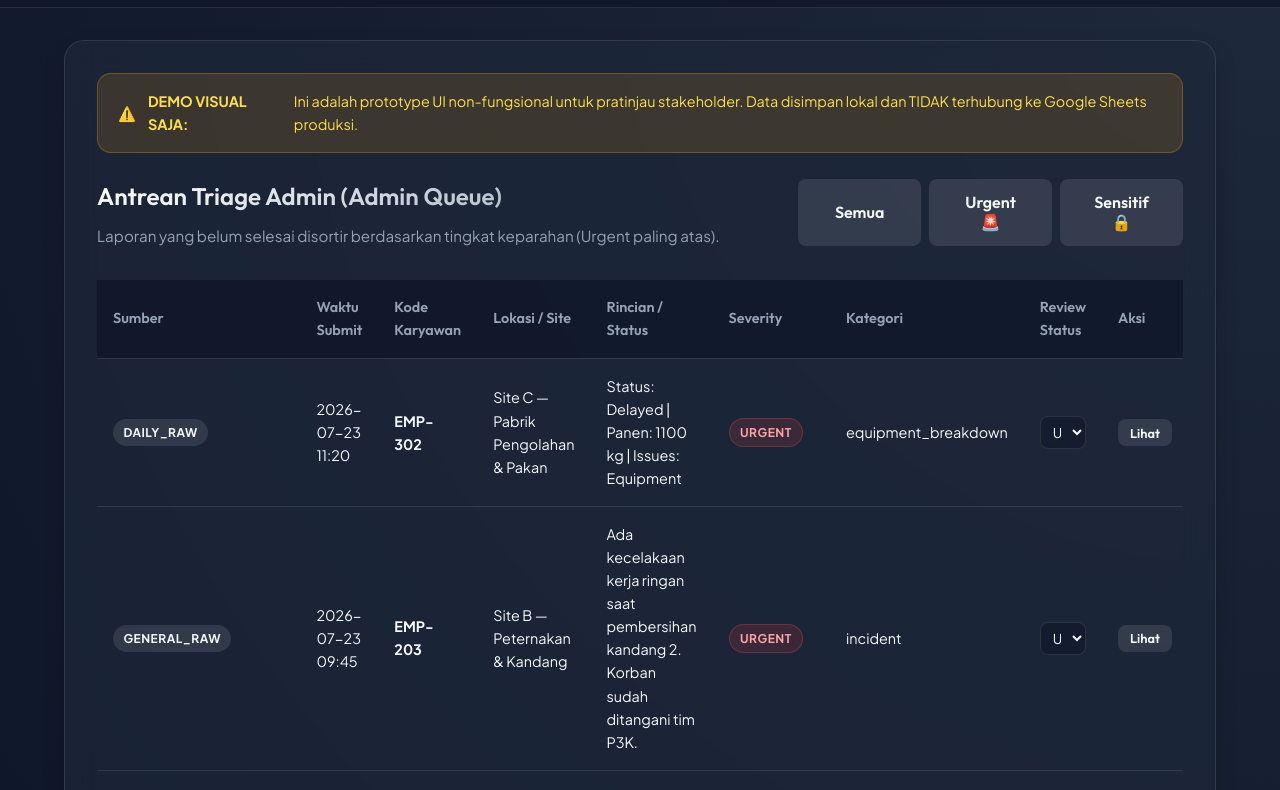
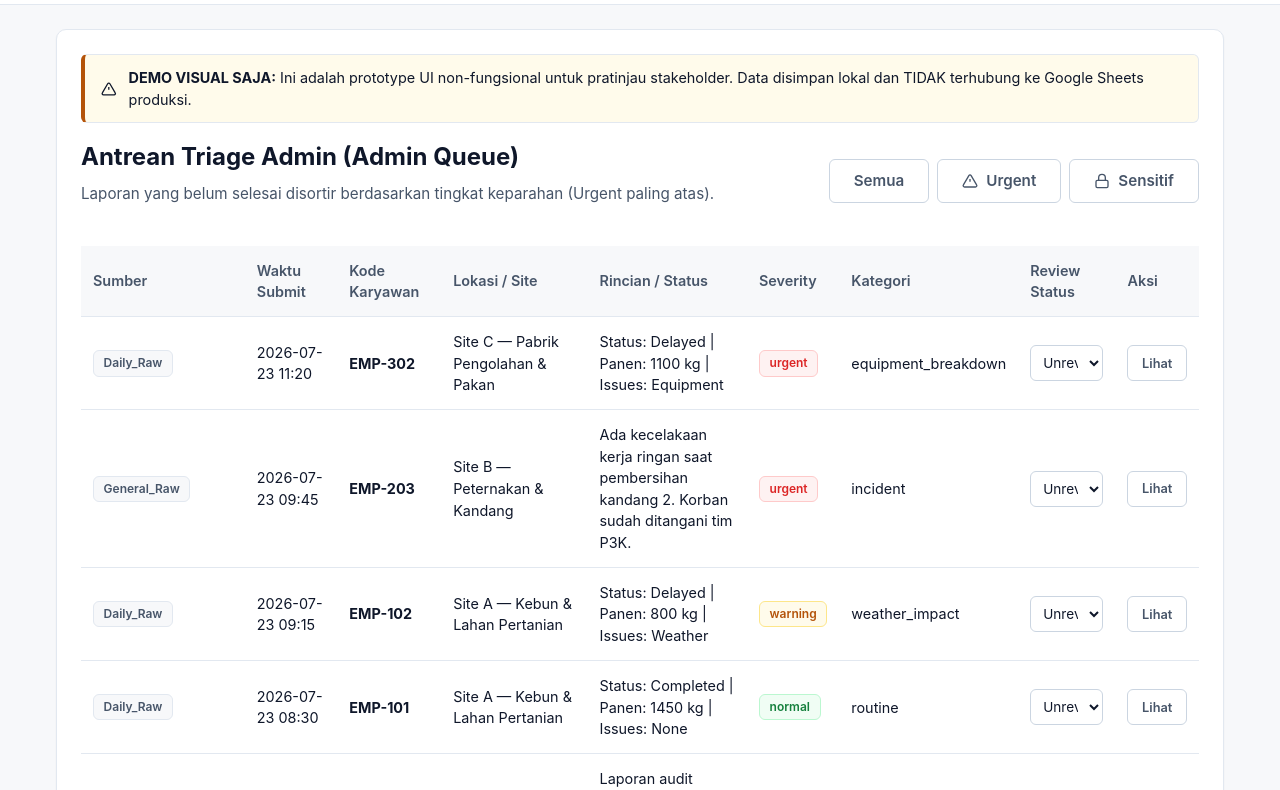
Before and after one commit to nathanpriandi/MPL_sistem_lapor, a website: page web/admin.html in a window 1280 px wide. Shown: the part 64-854 px from the top of the page. Drawn offline with Linux system fonts and the light colour scheme.

Commit message:
style(web): execute UI/UX light theme redesign, system fonts, flat surfaces, SVG icons, and remove inline styles

```diff
--- a/web/admin.html
+++ b/web/admin.html
@@ -25,19 +25,26 @@
 
   <div class="container-wide">
     <div class="card">
-      <div class="alert-banner alert-warning" style="margin-bottom: 1.5rem;">
-        ⚠️ <strong>DEMO VISUAL SAJA:</strong> Ini adalah prototype UI non-fungsional untuk pratinjau stakeholder. Data disimpan lokal dan TIDAK terhubung ke Google Sheets produksi.
+      <div class="alert-banner alert-warning">
+        <svg class="svg-icon" width="16" height="16" viewBox="0 0 24 24" fill="none" stroke="currentColor" stroke-width="2" aria-hidden="true"><path d="M12 9v4M12 17h.01M10.29 3.86l-8.18 14A2 2 0 0 0 3.82 21h16.36a2 2 0 0 0 1.71-3.14l-8.18-14a2 2 0 0 0-3.42 0z"/></svg>
+        <span><strong>DEMO VISUAL SAJA:</strong> Ini adalah prototype UI non-fungsional untuk pratinjau stakeholder. Data disimpan lokal dan TIDAK terhubung ke Google Sheets produksi.</span>
       </div>
 
-      <div style="display: flex; justify-content: space-between; align-items: center; margin-bottom: 1rem; flex-wrap: wrap; gap: 1rem;">
+      <div class="flex-between-wrap">
         <div>
           <h1 class="card-title">Antrean Triage Admin (Admin Queue)</h1>
-          <p class="card-subtitle" style="margin-bottom: 0;">Laporan yang belum selesai disortir berdasarkan tingkat keparahan (Urgent paling atas).</p>
+          <p class="card-subtitle">Laporan yang belum selesai disortir berdasarkan tingkat keparahan (Urgent paling atas).</p>
         </div>
-        <div style="display: flex; gap: 0.5rem;">
+        <div class="button-group-flex">
           <button class="btn btn-secondary" onclick="renderQueue('all')">Semua</button>
-          <button class="btn btn-secondary" onclick="renderQueue('urgent')">Urgent 🚨</button>
-          <button class="btn btn-secondary" onclick="renderQueue('sensitive')">Sensitif 🔒</button>
+          <button class="btn btn-secondary" onclick="renderQueue('urgent')">
+            <svg class="svg-icon" width="16" height="16" viewBox="0 0 24 24" fill="none" stroke="currentColor" stroke-width="2" aria-hidden="true"><path d="M12 9v4M12 17h.01M10.29 3.86l-8.18 14A2 2 0 0 0 3.82 21h16.36a2 2 0 0 0 1.71-3.14l-8.18-14a2 2 0 0 0-3.42 0z"/></svg>
+            <span>Urgent</span>
+          </button>
+          <button class="btn btn-secondary" onclick="renderQueue('sensitive')">
+            <svg class="svg-icon" width="16" height="16" viewBox="0 0 24 24" fill="none" stroke="currentColor" stroke-width="2" aria-hidden="true"><rect x="3" y="11" width="18" height="11" rx="2"/><path d="M7 11V7a5 5 0 0 1 10 0v4"/></svg>
+            <span>Sensitif</span>
+          </button>
         </div>
       </div>
 
@@ -122,7 +129,7 @@
       });
 
       if (combined.length === 0) {
-        tbody.innerHTML = `<tr><td colspan="9" style="text-align: center; color: var(--text-muted); padding: 2rem;">Tidak ada laporan pending di antrean.</td></tr>`;
+        tbody.innerHTML = `<tr><td colspan="9" class="text-muted-center">Tidak ada laporan pending di antrean.</td></tr>`;
         return;
       }
 
@@ -131,15 +138,15 @@
         const badgeClass = `badge-${item.severity}`;
 
         tr.innerHTML = `
-          <td><span class="badge" style="background: rgba(255,255,255,0.1);">${item.source}</span></td>
+          <td><span class="badge badge-neutral">${item.source}</span></td>
           <td>${item.timestamp}</td>
           <td><strong>${item.empId}</strong></td>
           <td>${item.site}</td>
-          <td style="max-width: 300px;">${item.detail}</td>
+          <td class="max-w-details">${item.detail}</td>
           <td><span class="badge ${badgeClass}">${item.severity}</span></td>
           <td>${item.category}</td>
           <td>
-            <select onchange="updateStatus('${item.type}', ${item.rawObj.id}, this.value)" style="padding: 0.35rem 0.5rem; font-size: 0.85rem;">
+            <select onchange="updateStatus('${item.type}', ${item.rawObj.id}, this.value)" class="table-select">
               <option value="Unreviewed" ${item.reviewStatus==='Unreviewed'?'selected':''}>Unreviewed</option>
               <option value="In Review" ${item.reviewStatus==='In Review'?'selected':''}>In Review</option>
               <option value="Action Needed" ${item.reviewStatus==='Action Needed'?'selected':''}>Action Needed</option>
@@ -147,7 +154,7 @@
             </select>
           </td>
           <td>
-            <button class="btn btn-secondary" style="padding: 0.35rem 0.75rem; font-size: 0.8rem;" onclick="alert('Detail Laporan:\\n\\nLokasi: ${item.site}\\nOleh: ${item.empId}\\nRincian: ${item.detail}')">Lihat</button>
+            <button class="btn btn-secondary table-btn-sm" onclick="alert('Detail Laporan:\\n\\nLokasi: ${item.site}\\nOleh: ${item.empId}\\nRincian: ${item.detail}')">Lihat</button>
           </td>
         `;
         tbody.appendChild(tr);
--- a/web/style.css
+++ b/web/style.css
@@ -1,37 +1,58 @@
-/* Modern Design System for Digital Reporting System */
-@import url('https://fonts.googleapis.com/css2?family=Outfit:wght@300;400;500;600;700&family=Plus+Jakarta+Sans:wght@400;500;600;700&display=swap');
+/* Sistem Pelaporan Digital — Design Tokens & Base Styles */
+/* System font stack loads instantly with zero network requests */
 
 :root {
-  --font-heading: 'Outfit', sans-serif;
-  --font-body: 'Plus Jakarta Sans', sans-serif;
+  --font-base: -apple-system, BlinkMacSystemFont, "Segoe UI", Roboto, "Helvetica Neue", Arial, sans-serif;
 
-  --bg-primary: #0f172a;
-  --bg-card: rgba(30, 41, 59, 0.7);
-  --bg-card-hover: rgba(51, 65, 85, 0.8);
-  --border-color: rgba(255, 255, 255, 0.1);
+  /* Neutrals (light theme) */
+  --bg-app: #F7F8FA;
+  --bg-surface: #FFFFFF;
+  --border-color: #E2E8F0;
+  --border-strong: #CBD5E1;
 
-  --text-main: #f8fafc;
-  --text-muted: #94a3b8;
-  --text-dim: #64748b;
+  --text-primary: #0F172A;
+  --text-secondary: #475569;
+  --text-muted: #64748B;
+  --text-on-primary: #FFFFFF;
 
-  --primary: #10b981;
-  --primary-hover: #059669;
-  --primary-light: rgba(16, 185, 129, 0.15);
+  /* Brand */
+  --primary: #15803D;        /* green-700 — AA contrast on white text */
+  --primary-hover: #166534;  /* green-800 */
+  --primary-tint: #F0FDF4;   /* green-50, for light backgrounds/badges */
+  --primary-border: #BBF7D0; /* green-200 */
 
-  --accent-blue: #3b82f6;
-  --accent-purple: #8b5cf6;
+  --secondary: #475569;      /* slate-600, for secondary buttons/text */
+  --secondary-hover: #334155;
 
-  --urgent: #ef4444;
-  --urgent-bg: rgba(239, 68, 68, 0.15);
-  --warning: #f59e0b;
-  --warning-bg: rgba(245, 158, 11, 0.15);
-  --normal: #10b981;
-  --normal-bg: rgba(16, 185, 129, 0.15);
+  /* Semantic status (reused across forms, badges, charts) */
+  --urgent: #DC2626;
+  --urgent-tint: #FEF2F2;
+  --urgent-border: #FECACA;
 
-  --shadow-lg: 0 10px 25px -5px rgba(0, 0, 0, 0.3), 0 8px 10px -6px rgba(0, 0, 0, 0.3);
-  --radius-sm: 8px;
-  --radius-md: 14px;
-  --radius-lg: 20px;
+  --warning: #B45309;
+  --warning-tint: #FFFBEB;
+  --warning-border: #FDE68A;
+
+  --normal: #15803D;
+  --normal-tint: #F0FDF4;
+  --normal-border: #BBF7D0;
+
+  /* Spacing scale (4px base) */
+  --space-1: 4px;
+  --space-2: 8px;
+  --space-3: 12px;
+  --space-4: 16px;
+  --space-5: 24px;
+  --space-6: 32px;
+  --space-7: 48px;
+
+  /* Radius */
+  --radius-sm: 6px;
+  --radius-md: 10px;
+
+  /* Shadows — subtle, no color/glow */
+  --shadow-sm: 0 1px 2px rgba(15, 23, 42, 0.06);
+  --shadow-md: 0 1px 3px rgba(15, 23, 42, 0.10), 0 1px 2px rgba(15, 23, 42, 0.06);
 }
 
 * {
@@ -41,18 +62,17 @@
 }
 
 body {
-  font-family: var(--font-body);
-  background: radial-gradient(circle at top right, #1e293b, #0f172a 80%);
-  color: var(--text-main);
+  font-family: var(--font-base);
+  background: var(--bg-app);
+  color: var(--text-primary);
   min-height: 100vh;
-  line-height: 1.6;
-  padding-bottom: 60px;
+  line-height: 1.5;
+  padding-bottom: var(--space-7);
 }
 
 /* Header & Nav */
 header {
-  background: rgba(15, 23, 42, 0.8);
-  backdrop-filter: blur(12px);
+  background: var(--bg-surface);
   border-bottom: 1px solid var(--border-color);
   position: sticky;
   top: 0;
@@ -62,104 +82,110 @@ header {
 .nav-container {
   max-width: 1200px;
   margin: 0 auto;
-  padding: 1rem 1.5rem;
+  padding: var(--space-3) var(--space-4);
   display: flex;
   justify-content: space-between;
   align-items: center;
+  flex-wrap: wrap;
+  gap: var(--space-3);
 }
 
 .logo {
   display: flex;
   align-items: center;
-  gap: 0.75rem;
-  font-family: var(--font-heading);
-  font-size: 1.25rem;
+  gap: var(--space-2);
+  font-size: 1.15rem;
   font-weight: 700;
-  color: var(--text-main);
+  color: var(--text-primary);
   text-decoration: none;
 }
 
 .logo-badge {
-  background: linear-gradient(135deg, var(--primary), var(--accent-blue));
-  padding: 0.35rem 0.6rem;
+  background: var(--primary);
+  padding: var(--space-1) var(--space-2);
   border-radius: var(--radius-sm);
   font-size: 0.75rem;
-  color: #fff;
+  color: var(--text-on-primary);
   font-weight: 700;
   letter-spacing: 0.5px;
 }
 
 nav {
   display: flex;
-  gap: 0.5rem;
+  gap: var(--space-1);
+  flex-wrap: wrap;
 }
 
 .nav-link {
-  color: var(--text-muted);
+  color: var(--text-secondary);
   text-decoration: none;
-  padding: 0.5rem 1rem;
+  padding: var(--space-2) var(--space-3);
   border-radius: var(--radius-sm);
   font-weight: 500;
   font-size: 0.9rem;
-  transition: all 0.2s ease;
+  min-height: 44px;
+  display: inline-flex;
+  align-items: center;
+  transition: background-color 0.15s ease, color 0.15s ease;
 }
 
 .nav-link:hover, .nav-link.active {
-  color: var(--text-main);
-  background: rgba(255, 255, 255, 0.08);
+  color: var(--text-primary);
+  background: var(--bg-app);
 }
 
-/* Layout Containers */
+.nav-link.active {
+  font-weight: 600;
+  color: var(--primary);
+}
+
+/* Containers */
 .container {
-  max-width: 800px;
-  margin: 2rem auto;
-  padding: 0 1.5rem;
+  max-width: 760px;
+  margin: var(--space-5) auto;
+  padding: 0 var(--space-4);
 }
 
 .container-wide {
   max-width: 1200px;
-  margin: 2rem auto;
-  padding: 0 1.5rem;
+  margin: var(--space-5) auto;
+  padding: 0 var(--space-4);
 }
 
-/* Card Styles */
+/* Cards */
 .card {
-  background: var(--bg-card);
-  backdrop-filter: blur(16px);
+  background: var(--bg-surface);
   border: 1px solid var(--border-color);
-  border-radius: var(--radius-lg);
-  padding: 2rem;
-  box-shadow: var(--shadow-lg);
-  margin-bottom: 2rem;
+  border-radius: var(--radius-md);
+  padding: var(--space-5);
+  box-shadow: var(--shadow-sm);
+  margin-bottom: var(--space-5);
 }
 
 .card-title {
-  font-family: var(--font-heading);
   font-size: 1.5rem;
-  font-weight: 600;
-  margin-bottom: 0.5rem;
-  background: linear-gradient(135deg, #fff, var(--text-muted));
-  -webkit-background-clip: text;
-  -webkit-text-fill-color: transparent;
+  font-weight: 700;
+  color: var(--text-primary);
+  margin-bottom: var(--space-2);
 }
 
 .card-subtitle {
-  color: var(--text-muted);
+  color: var(--text-secondary);
   font-size: 0.95rem;
-  margin-bottom: 1.5rem;
+  margin-bottom: var(--space-4);
 }
 
-/* Forms & Touch Controls */
+/* Form Controls */
 .form-group {
-  margin-bottom: 1.5rem;
+  margin-bottom: var(--space-4);
 }
 
 label {
   display: block;
   font-weight: 600;
   font-size: 0.9rem;
-  margin-bottom: 0.5rem;
-  color: var(--text-main);
+  margin-bottom: var(--space-1);
+  color: var(--text-primary);
 }
 
 label .required {
@@ -168,9 +194,9 @@ label .required {
 }
 
 .help-text {
-  font-size: 0.8rem;
-  color: var(--text-dim);
-  margin-bottom: 0.5rem;
+  font-size: 0.825rem;
+  color: var(--text-muted);
+  margin-bottom: var(--space-2);
 }
 
 input[type="text"],
@@ -179,50 +205,52 @@ input[type="date"],
 select,
 textarea {
   width: 100%;
-  padding: 0.85rem 1rem;
-  background: rgba(15, 23, 42, 0.6);
-  border: 1px solid var(--border-color);
+  padding: 0.7rem 0.9rem;
+  background: var(--bg-surface);
+  border: 1px solid var(--border-strong);
   border-radius: var(--radius-sm);
-  color: var(--text-main);
-  font-family: var(--font-body);
+  color: var(--text-primary);
+  font-family: var(--font-base);
   font-size: 0.95rem;
-  transition: border-color 0.2s, box-shadow 0.2s;
+  min-height: 44px;
+  transition: border-color 0.15s ease, box-shadow 0.15s ease;
 }
 
 input:focus, select:focus, textarea:focus {
   outline: none;
   border-color: var(--primary);
-  box-shadow: 0 0 0 3px var(--primary-light);
+  box-shadow: 0 0 0 3px var(--primary-tint);
 }
 
 select option {
-  background: #1e293b;
-  color: var(--text-main);
+  background: var(--bg-surface);
+  color: var(--text-primary);
 }
 
 .checkbox-group {
   display: grid;
   grid-template-columns: repeat(auto-fit, minmax(140px, 1fr));
-  gap: 0.75rem;
-  margin-top: 0.5rem;
+  gap: var(--space-2);
+  margin-top: var(--space-2);
 }
 
 .checkbox-card {
-  background: rgba(15, 23, 42, 0.5);
+  background: var(--bg-app);
   border: 1px solid var(--border-color);
-  padding: 0.75rem 1rem;
+  padding: 0.65rem 0.9rem;
   border-radius: var(--radius-sm);
   display: flex;
   align-items: center;
-  gap: 0.5rem;
+  gap: var(--space-2);
   cursor: pointer;
   user-select: none;
-  transition: all 0.2s ease;
+  min-height: 44px;
+  transition: background-color 0.15s ease, border-color 0.15s ease;
 }
 
 .checkbox-card:hover {
-  border-color: var(--primary);
-  background: rgba(16, 185, 129, 0.05);
+  border-color: var(--primary-border);
+  background: var(--primary-tint);
 }
 
 .checkbox-card input[type="checkbox"] {
@@ -236,65 +264,72 @@ select option {
   display: inline-flex;
   align-items: center;
   justify-content: center;
-  gap: 0.5rem;
-  padding: 0.85rem 1.75rem;
+  gap: var(--space-2);
+  padding: 0.7rem 1.5rem;
   border-radius: var(--radius-sm);
-  font-family: var(--font-heading);
-  font-size: 1rem;
+  font-family: var(--font-base);
+  font-size: 0.95rem;
   font-weight: 600;
   border: none;
   cursor: pointer;
-  transition: all 0.2s ease;
+  min-height: 44px;
+  transition: background-color 0.15s ease, border-color 0.15s ease;
   width: 100%;
 }
 
 .btn-primary {
-  background: linear-gradient(135deg, var(--primary), var(--primary-hover));
-  color: #fff;
-  box-shadow: 0 4px 14px rgba(16, 185, 129, 0.4);
+  background: var(--primary);
+  color: var(--text-on-primary);
 }
 
-.btn-primary:hover {
-  transform: translateY(-1px);
-  box-shadow: 0 6px 20px rgba(16, 185, 129, 0.6);
+.btn-primary:hover, .btn-primary:active {
+  background: var(--primary-hover);
 }
 
 .btn-secondary {
-  background: rgba(255, 255, 255, 0.1);
-  color: var(--text-main);
+  background: var(--bg-surface);
+  color: var(--secondary);
+  border: 1px solid var(--border-strong);
+  width: auto;
 }
 
 .btn-secondary:hover {
-  background: rgba(255, 255, 255, 0.18);
+  background: var(--bg-app);
+  border-color: var(--secondary);
 }
 
 /* Badges */
 .badge {
   display: inline-block;
-  padding: 0.25rem 0.65rem;
-  border-radius: 20px;
+  padding: 0.2rem 0.6rem;
+  border-radius: var(--radius-sm);
   font-size: 0.75rem;
-  font-weight: 700;
-  text-transform: uppercase;
-  letter-spacing: 0.5px;
+  font-weight: 600;
+  border: 1px solid transparent;
 }
 
 .badge-urgent {
-  background: var(--urgent-bg);
-  color: #fca5a5;
-  border: 1px solid rgba(239, 68, 68, 0.3);
+  background: var(--urgent-tint);
+  color: var(--urgent);
+  border-color: var(--urgent-border);
 }
 
 .badge-warning {
-  background: var(--warning-bg);
-  color: #fde047;
-  border: 1px solid rgba(245, 158, 11, 0.3);
+  background: var(--warning-tint);
+  color: var(--warning);
+  border-color: var(--warning-border);
 }
 
 .badge-normal {
-  background: var(--normal-bg);
-  color: #6ee7b7;
-  border: 1px solid rgba(16, 185, 129, 0.3);
+  background: var(--normal-tint);
+  color: var(--normal);
+  border-color: var(--normal-border);
+}
+
+.badge-neutral {
+  background: var(--bg-app);
+  color: var(--text-secondary);
+  border-color: var(--border-color);
 }
 
 /* Data Tables */
@@ -305,83 +340,145 @@ select option {
 table {
   width: 100%;
   border-collapse: collapse;
-  margin-top: 1rem;
+  margin-top: var(--space-3);
 }
 
 th, td {
-  padding: 1rem;
+  padding: 0.85rem var(--space-3);
   text-align: left;
   border-bottom: 1px solid var(--border-color);
   font-size: 0.9rem;
 }
 
 th {
-  background: rgba(15, 23, 42, 0.8);
-  font-family: var(--font-heading);
+  background: var(--bg-app);
   font-weight: 600;
-  color: var(--text-muted);
+  color: var(--text-secondary);
 }
 
 tr:hover td {
-  background: rgba(255, 255, 255, 0.02);
+  background: var(--bg-app);
 }
 
-/* KPI Metric Cards Grid */
+/* Metrics Grid & Cards */
 .metrics-grid {
   display: grid;
   grid-template-columns: repeat(auto-fit, minmax(220px, 1fr));
-  gap: 1.25rem;
-  margin-bottom: 2rem;
+  gap: var(--space-4);
+  margin-bottom: var(--space-5);
 }
 
 .metric-card {
-  background: var(--bg-card);
+  background: var(--bg-surface);
   border: 1px solid var(--border-color);
   border-radius: var(--radius-md);
-  padding: 1.5rem;
+  padding: var(--space-4);
+  box-shadow: var(--shadow-sm);
   display: flex;
   flex-direction: column;
-  box-shadow: var(--shadow-lg);
 }
 
 .metric-label {
   font-size: 0.85rem;
-  color: var(--text-muted);
+  color: var(--text-secondary);
   font-weight: 500;
 }
 
 .metric-value {
-  font-family: var(--font-heading);
   font-size: 2rem;
   font-weight: 700;
-  margin: 0.5rem 0;
-  color: #fff;
+  margin-top: var(--space-1);
+  color: var(--text-primary);
 }
 
-.metric-trend {
-  font-size: 0.8rem;
-  color: var(--primary);
+.metric-value-urgent {
+  color: var(--urgent);
+}
+
+.metric-value-warning {
+  color: var(--warning);
 }
 
 /* Alert Banner */
 .alert-banner {
-  padding: 1rem 1.25rem;
-  border-radius: var(--radius-md);
-  margin-bottom: 1.5rem;
+  background: var(--bg-surface);
+  border: 1px solid var(--border-color);
+  border-left: 4px solid var(--normal);
+  border-radius: var(--radius-sm);
+  padding: var(--space-3) var(--space-4);
+  margin-bottom: var(--space-4);
   display: flex;
   align-items: center;
-  gap: 0.75rem;
+  gap: var(--space-3);
   font-size: 0.9rem;
+  color: var(--text-primary);
 }
 
 .alert-success {
-  background: rgba(16, 185, 129, 0.15);
-  border: 1px solid rgba(16, 185, 129, 0.3);
-  color: #6ee7b7;
+  border-left-color: var(--normal);
 }
 
 .alert-warning {
-  background: rgba(245, 158, 11, 0.15);
-  border: 1px solid rgba(245, 158, 11, 0.3);
-  color: #fde047;
+  border-left-color: var(--warning);
+  background: var(--warning-tint);
 }
+
+/* Extracted Utility Classes */
+.flex-between-wrap {
+  display: flex;
+  justify-content: space-between;
+  align-items: center;
+  flex-wrap: wrap;
+  gap: var(--space-4);
+  margin-bottom: var(--space-3);
+}
+
+.button-group-flex {
+  display: flex;
+  gap: var(--space-2);
+  flex-wrap: wrap;
+}
+
+.charts-grid {
+  display: grid;
+  grid-template-columns: repeat(auto-fit, minmax(360px, 1fr));
+  gap: var(--space-5);
+  margin-bottom: var(--space-5);
+}
+
+.card-no-margin {
+  margin-bottom: 0;
+}
+
+.card-title-sm {
+  font-size: 1.1rem;
+  margin-bottom: var(--space-3);
+}
+
+.text-muted-center {
+  text-align: center;
+  color: var(--text-muted);
+  padding: var(--space-5);
+}
+
+.max-w-details {
+  max-width: 300px;
+}
+
+.table-select {
+  padding: 0.4rem 0.5rem;
+  font-size: 0.85rem;
+  min-height: 36px;
+}
+
+.table-btn-sm {
+  padding: 0.4rem 0.85rem;
+  font-size: 0.8rem;
+  min-height: 36px;
+  width: auto;
+}
+
+.svg-icon {
+  display: inline-block;
+  vertical-align: middle;
+}
```
Also changed, not shown: web/dashboard.html (+17 -20 lines), web/general.html (+9 -7 lines), web/index.html (+7 -5 lines).
